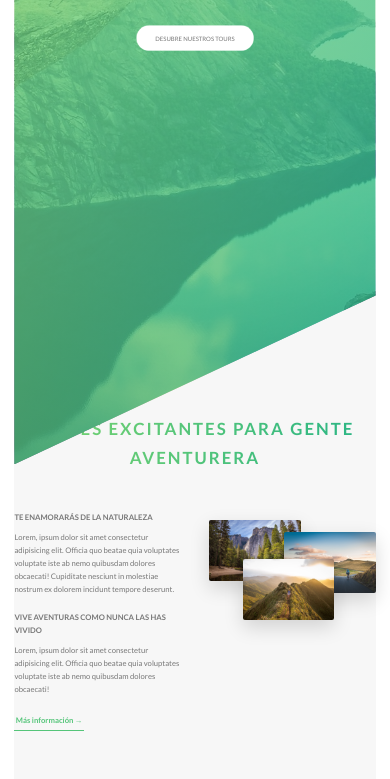
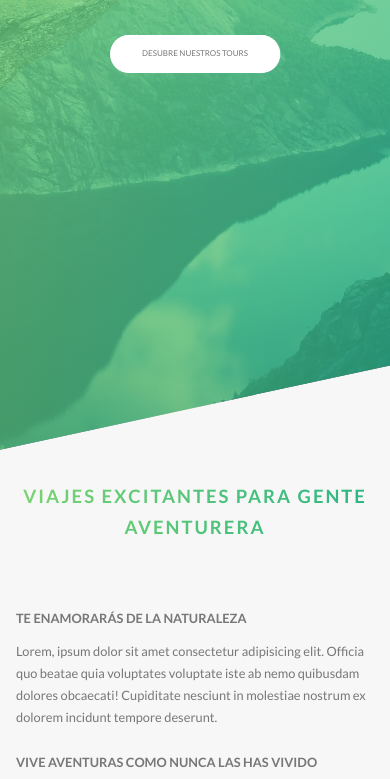
Before and after one commit to rafagm/nature-app, a website: page index.html in a window 390 px wide. Shown: the part 352-1131 px from the top of the page. Drawn offline with Linux system fonts and the light colour scheme.

Commit message:
ADD: responsive grid

```diff
--- a/sass/abstracts/_mixins.scss
+++ b/sass/abstracts/_mixins.scss
@@ -13,6 +13,7 @@
 }
 
 // MEDIA QUERY MANAGER
+// ORDER: Base + Typography > general layout > grid page layout > components
 
 @mixin respond-phone {
     @media (max-width: 37.5em) { @content }; //600px
--- a/sass/abstracts/_variables.scss
+++ b/sass/abstracts/_variables.scss
@@ -23,6 +23,7 @@ $color-black: #000;
 // GRID
 $grid-width: 100rem;
 $gutter-vertical: 8rem;
+$glutter-vertical-small: 6rem;
 $gutter-horizontal: 6rem;
 
 $col-1-of-3-width: calc((100% - 2*#{$gutter-horizontal})/3);
--- a/sass/base/_base.scss
+++ b/sass/base/_base.scss
@@ -10,10 +10,6 @@ html {
     //Define que es 1rem = 10px
     font-size: 67%;
 
-    @include respond($mq-big-desktop) {
-        font-size: 75%; //1rem = 12px;
-    }
-
     @include respond($mq-tablet-landscape) {
         font-size: 56.25%; //1rem = 9px;
     }
@@ -22,14 +18,17 @@ html {
         font-size: 50%; //1rem = 8px;
     }
 
-    @include respond($mq-phone) {
-        font-size: 30%; //1rem = 4.8px;
+    @include respond($mq-big-desktop) {
+        font-size: 75%; //1rem = 12px;
     }
-
-
-
 }
 
 body {
     box-sizing: border-box;
+    color: $color-grey-dark;
+    padding: 3rem;
+
+    @include respond($mq-tablet-portrait) {
+        padding: 0;
+    }
 }
--- a/sass/base/_typography.scss
+++ b/sass/base/_typography.scss
@@ -3,8 +3,6 @@ body {
     font-weight: 400;
     /*font-size: 16rem;*/
     line-height: 1.7;
-    color: $color-grey-dark;
-    padding: 3rem;
 }
 
 .heading-primary {
@@ -21,6 +19,11 @@ body {
         animation-name: moveInLeft;
         animation-duration: 0.8s;
         animation-timing-function: ease-out;
+
+        @include respond($mq-phone) {
+            letter-spacing: 1.5rem;
+            font-size: 5rem;
+        }
 
     }
 
@@ -46,6 +49,14 @@ body {
     letter-spacing: 2px;
     transition: transform .2s;
 
+    @include respond($mq-tablet-portrait) {
+        font-size: 2.7rem;
+    }
+
+    @include respond($mq-phone) {
+        font-size: 2.3rem;
+    }
+
 }
 
 .heading-tertiary {
--- a/sass/components/_header.scss
+++ b/sass/components/_header.scss
@@ -9,6 +9,10 @@
     background-size: cover;
     background-position: top;
     clip-path: polygon(0 0, 100% 0, 100% 75vh, 0 100%);
+
+    @include respond($mq-phone) {
+        clip-path: polygon(0 0, 100% 0, 100% 85vh, 0 100%);;
+    }
 
     &__logo-box {
         position: absolute;
--- a/sass/components/_navigation.scss
+++ b/sass/components/_navigation.scss
@@ -16,6 +16,11 @@
         box-shadow: 0 1rem 3rem rgba($color: $color-black, $alpha: .1);
         text-align: center;
         cursor: pointer;
+
+        @include respond($mq-tablet-portrait) {
+            top: 4rem;
+            right: 4rem;
+        }
 
 
     }
--- a/sass/layout/_footer.scss
+++ b/sass/layout/_footer.scss
@@ -2,6 +2,10 @@
     background-color: $color-grey-dark-3;
     padding: 9rem 0;
     font-size: 1.4rem;
+
+    @include respond($mq-tablet-portrait) {
+        padding: 3rem 0;
+    }
 
     &__logo-box {
 
@@ -19,6 +23,11 @@
         padding-top: 2rem;
         display: inline-block;
         width: 100%;
+
+        @include respond($mq-tablet-portrait) {
+            width: 100% !important;
+            text-align: center;
+        }
 
     }
 
@@ -56,5 +65,10 @@
         padding-top: 2rem;
         display: inline-block;
         width: 100%;
+
+        @include respond($mq-tablet-portrait) {
+            width: 100% !important;
+            text-align: center;
+        }
     }
 }
--- a/sass/layout/_grid.scss
+++ b/sass/layout/_grid.scss
@@ -4,8 +4,23 @@
     max-width: $grid-width;
     margin: 0 auto;
 
+    @include respond($mq-tablet-portrait) {
+        max-width: 65%;
+    }
+
+    @include respond($mq-phone) {
+        max-width: 100%;
+        padding: 0 2rem;
+    }
+
+
+
     &:not(:last-child) {
         margin-bottom: $gutter-vertical;
+
+        @include respond($mq-tablet-portrait) {
+            margin-bottom: $glutter-vertical-small;
+        }
     }
 
     [class^="col-"] {
@@ -13,6 +28,20 @@
 
         &:not(:last-child) {
             margin-right: $gutter-horizontal;
+
+            @include respond($mq-tablet-portrait) {
+                margin-right: 0;
+            }
+
+        }
+
+        @include respond($mq-tablet-portrait) {
+            width: 100% !important;
+
+            &:not(:last-child) {
+                margin-bottom: $gutter-vertical;
+                margin-bottom: $glutter-vertical-small;
+            }
         }
     }
 
```
Also changed, not shown: css/style.css.
